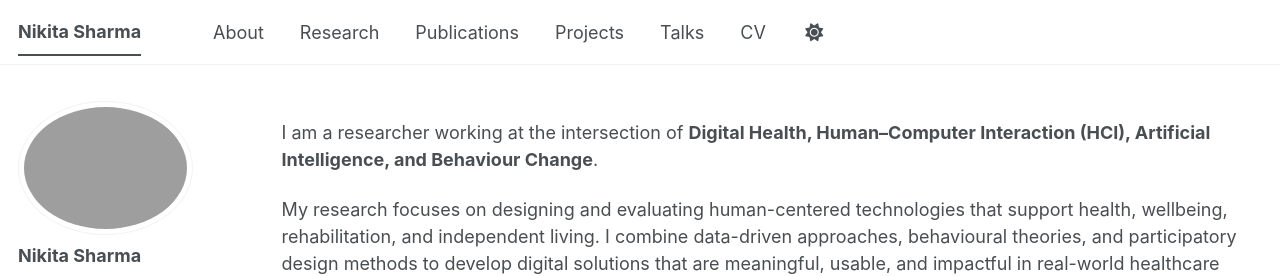
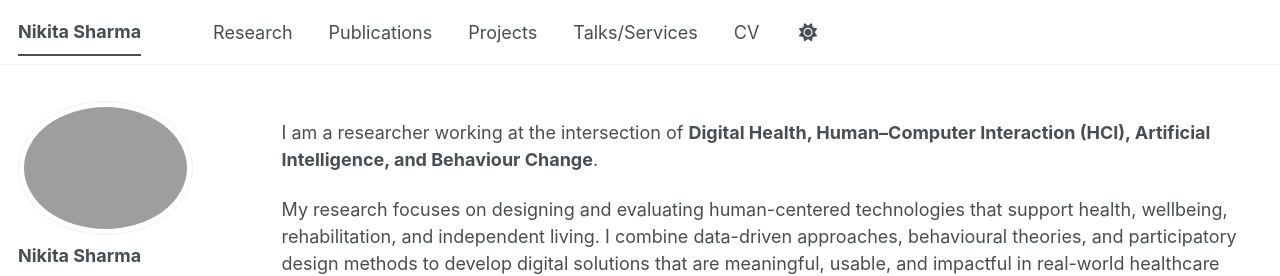
Before and after one commit to nikitasharma14/Portfolio, a Jekyll site: the page built from _pages/about.md, in a window 1280 px wide. Shown: the top 276 px of the page. Built offline with Jekyll 4.4.1, drawn with Linux system fonts in a browser that asks for light colours; a style sheet for code colours, icons or effects is not loaded.

Commit message:
Update navigation.yml

```diff
--- a/_data/navigation.yml
+++ b/_data/navigation.yml
@@ -8,8 +8,6 @@
 #      Markdown formatted page while the second is generated using JSON.
 
 main:
-  - title: "About"
-    url: /
 
   - title: "Research"
     url: /research/
@@ -20,7 +18,7 @@ main:
   - title: "Projects"
     url: /portfolio/
 
-  - title: "Talks"
+  - title: "Talks/Services"
     url: /talks/
 
   - title: "CV"
```
